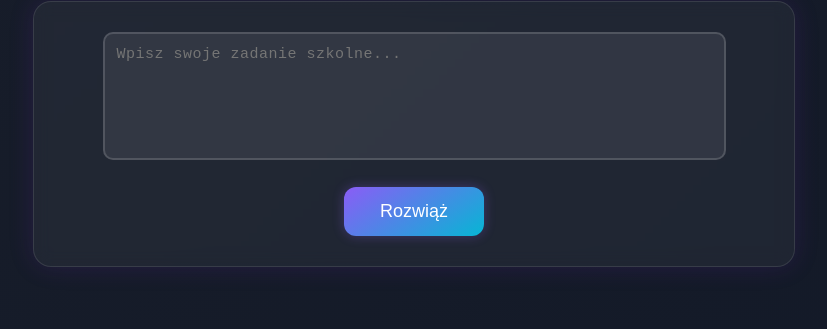
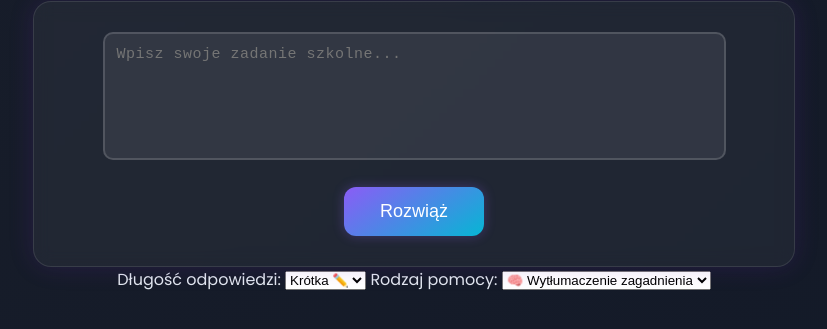
Before and after one commit to jakrylko/szkolnyasystent, a plain HTML site: page index.html in a window 1280 px wide. Shown: the part 153-482 px from the top of the page, without its empty margins (226-1053 px from the left). Drawn offline with nearby package versions, Linux system fonts and the light colour scheme.

Commit message:
Update index.html

```diff
--- a/index.html
+++ b/index.html
@@ -25,7 +25,23 @@
     <textarea id="prompt" placeholder="Wpisz swoje zadanie szkolne..."></textarea>
     <br />
     <button onclick="generateAnswers()">Rozwiąż</button>
+
   </div>
+  <div class="options">
+  <label for="length">Długość odpowiedzi:</label>
+  <select id="length">
+    <option value="krótka">Krótka ✏️</option>
+    <option value="długa">Długa 📚</option>
+  </select>
+
+  <label for="mode">Rodzaj pomocy:</label>
+  <select id="mode">
+    <option value="wytłumaczenie">🧠 Wytłumaczenie zagadnienia</option>
+    <option value="notatka">📓 Notatka</option>
+    <option value="rozwiązanie">✅ Rozwiązanie zadania</option>
+  </select>
+</div>
+
 
 
   <div id="answers"></div>
```
